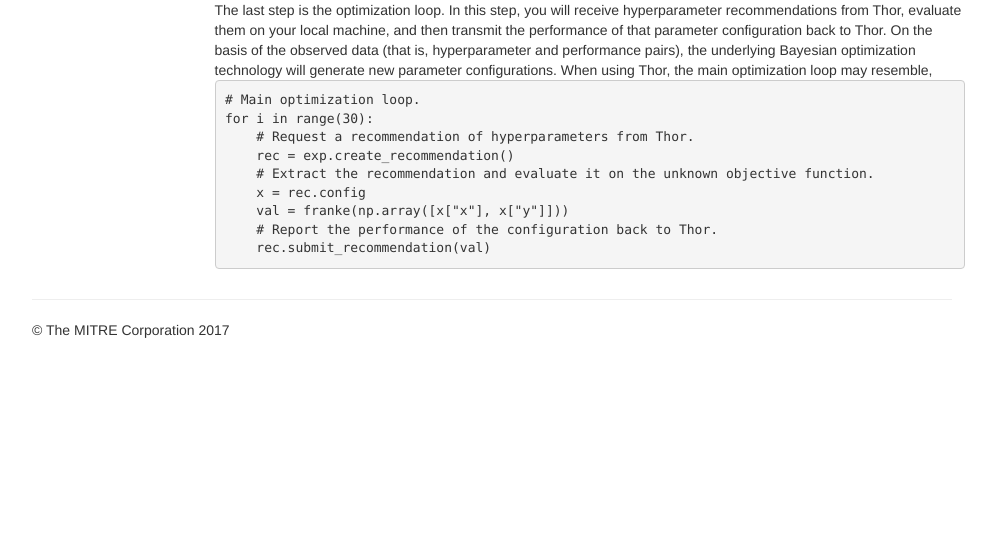
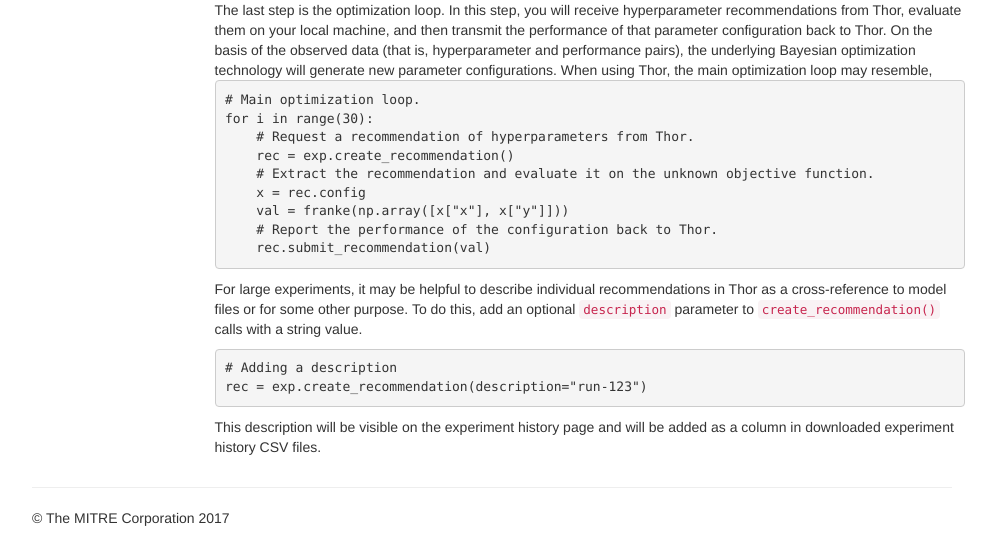
Before and after one commit to JamesBrofos/Thor-Server, a Flask app: page /api/introduction/ in a window 1280 px wide. Shown: the part 1270-1808 px from the top of the page, without its empty margins (148-1144 px from the left). Before the commit the page ends 1608 px from the top, so only its background shows below. Run offline with Flask 2, Linux system fonts and the light colour scheme; the visitor is signed in with stand-in values (Sample User, id 1); data comes from the database, SQL or seed files in the repository; parts of the project's set-up code (start-up, migrations or seed data) failed here and were passed over; some libraries are stand-ins or nearby versions.

Commit message:
added description to Observation model, closes #2

```diff
--- a/website/templates/api/introduction.jinja2
+++ b/website/templates/api/introduction.jinja2
@@ -52,3 +52,19 @@
     val = franke(np.array([x["x"], x["y"]]))
     # Report the performance of the configuration back to Thor.
     rec.submit_recommendation(val)</code></pre>
+
+
+<p>
+For large experiments, it may be helpful to describe individual recommendations
+in Thor as a cross-reference to model files or for some other purpose.  To do this,
+add an optional <code>description</code> parameter to
+<code>create_recommendation()</code> calls with a string value.
+</p>
+
+<pre><code class="language-python"># Adding a description
+rec = exp.create_recommendation(description="run-123")</code></pre>
+
+<p>
+This description will be visible on the experiment history page and will be
+added as a column in downloaded experiment history CSV files.
+</p>
--- a/website/templates/experiment/history.jinja2
+++ b/website/templates/experiment/history.jinja2
@@ -13,6 +13,7 @@
       {% endfor %}
       <th>Target</th>
       <th>Created</th>
+      <th>Description</th>
     </tr>
   </thead>
   <tbody>
@@ -23,6 +24,7 @@
         {% endfor %}
         <td>{% if obs.target is not none %}{{ obs.target|round(5) }}{% endif %}</td>
         <td>{{ obs.date.strftime('%Y-%m-%d at %H:%M') }}</td>
+        <td>{{ obs.description or '' }}</td>
       </tr>
     {% endfor %}
   </tbody>
--- a/website/views/api/recommendations.py
+++ b/website/views/api/recommendations.py
@@ -25,6 +25,7 @@
     # Extract parameters.
     experiment_id = request.json["experiment_id"]
     date = dt.datetime.today()
+    description = request.json.get("description", "")
     # Get the experiment corresponding to this observation.
     e = Experiment.query.filter_by(id=experiment_id).first()
     dims = e.dimensions.all()
@@ -73,7 +74,7 @@
 
     # Submit recommendation to user and store in the Thor database. It is
     # created initially without a response and is marked as pending.
-    obs = Observation(str(rec), date)
+    obs = Observation(str(rec), date, description)
     e.observations.append(obs)
     # Commit changes.
     db.session.commit()
--- a/website/views/experiment.py
+++ b/website/views/experiment.py
@@ -61,6 +61,7 @@
     D["obs_id"] = [o.id for o in obs]
     D["date"] = [pd.datetime.strftime(o.date, '%Y-%m-%d %H:%M:%S')
                  for o in obs]
+    D["description"] = [o.description or "" for o in obs]
     D.set_index('obs_id', inplace=True)
     # Make a comma-separated variables file.
     resp = make_response(D.to_csv())
```
Also changed, not shown: migrations/versions/354bd4507022_add_description_column_to_observation.py (added, +28 -0 lines), website/models/observation.py (+5 -2 lines).
